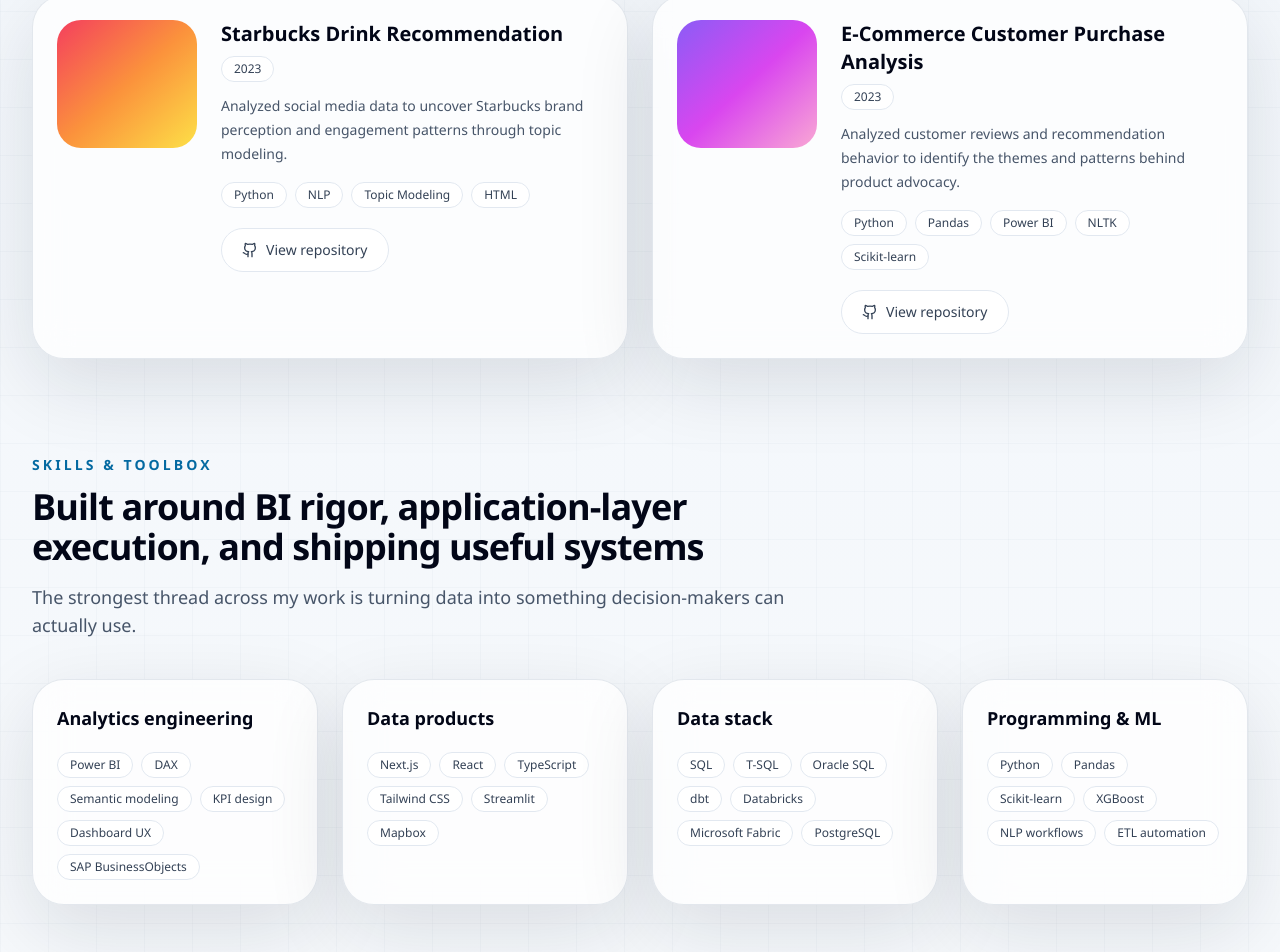
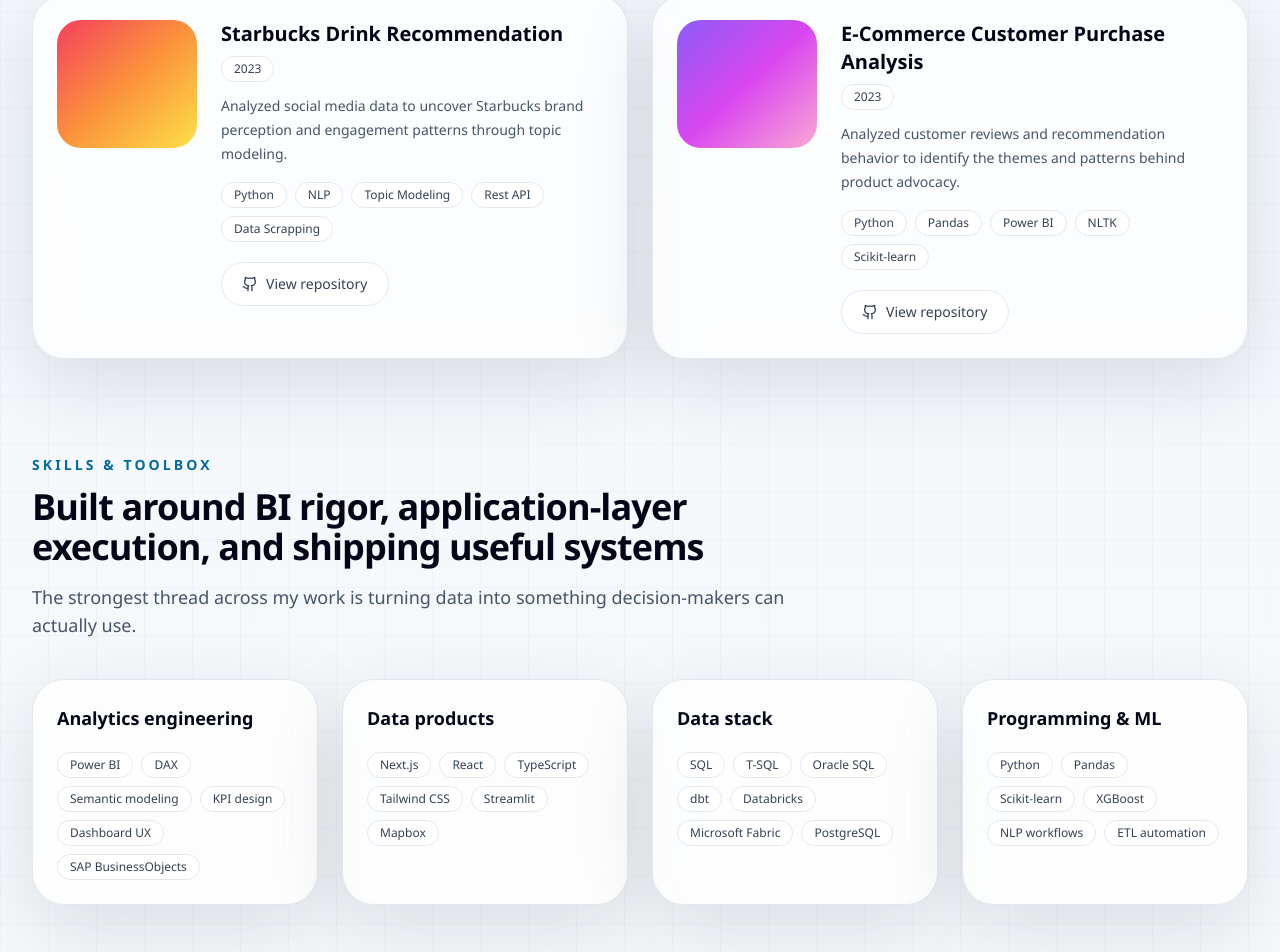
Before and after one commit to idealidler/my-portfolio, a Next.js app: page / in a window 1280 px wide. Shown: the part 5893-6845 px from the top of the page. Built offline with nearby package versions, Linux system fonts and the light colour scheme.

Commit message:
Updated Starbucks Project Link

```diff
--- a/data/portfolio.ts
+++ b/data/portfolio.ts
@@ -316,8 +316,8 @@ export const projects: ProjectItem[] = [
       "Explored user engagement trends and brand-perception themes.",
       "Framed the output as a business insight project rather than a notebook-only analysis.",
     ],
-    stack: ["Python", "NLP", "Topic Modeling", "HTML"],
-    github: "https://github.com/idealidler/Starbucks-Drink-Recommendation",
+    stack: ["Python", "NLP", "Topic Modeling", "Rest API", "Data Scrapping"],
+    github: "https://github.com/idealidler/Studying-Starbucks-through-the-lens-of-social-media",
     image: "/assets/star.jpg",
     featured: false,
   },
```
